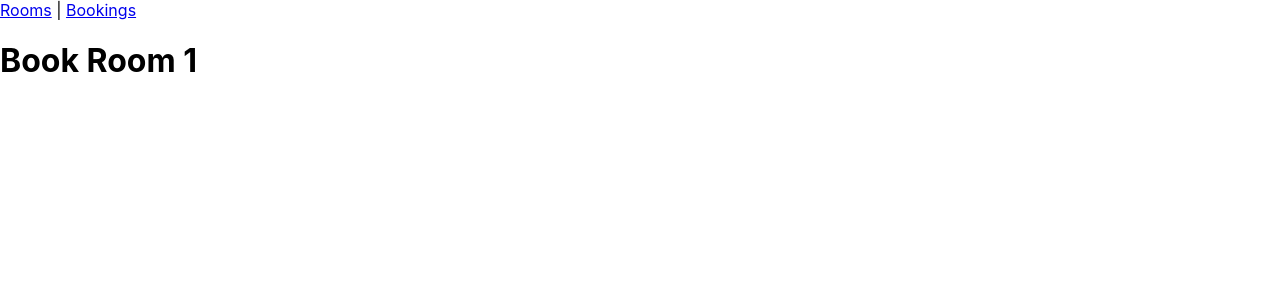
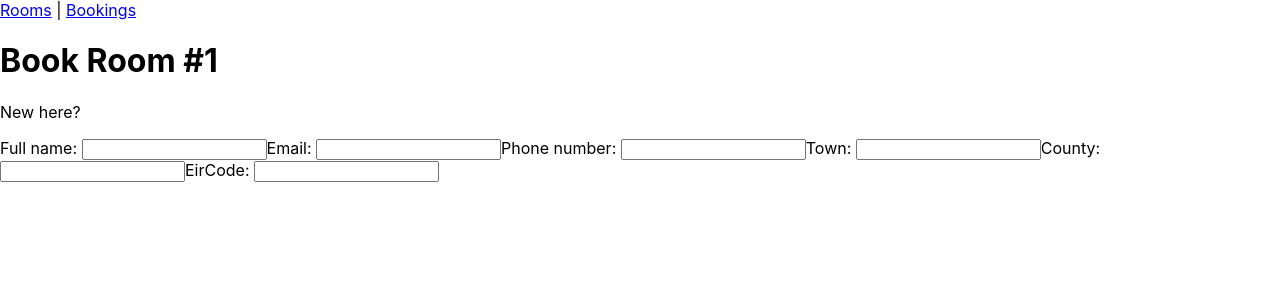
Before and after one commit to ffrusik/Team-Project, a React (Create React App) app in the folder client/: page /book/1 in a window 1280 px wide. Shown: the top 300 px of the page. Built offline with nearby package versions, Linux system fonts and the light colour scheme.

Commit message:
Added a form

```diff
--- a/client/src/pages/BookRoomPage.jsx
+++ b/client/src/pages/BookRoomPage.jsx
@@ -5,8 +5,22 @@ function BookRoomPage() {
 
   return (
     <div>
-      <h1>Book Room {id}</h1>
-      {/* booking form here */}
+      <h1>Book Room #{id}</h1>
+      <form action="/api/bookings" method="POST">
+        <p>New here?</p>
+        <label for="guestNameInput">Full name: </label>
+        <input type="text" id="guestNameInput" ></input>
+        <label for="emailInput">Email: </label>
+        <input type="text" id="emailInput" ></input>
+        <label for="phoneNumberInput">Phone number: </label>
+        <input type="text" id="phoneNumberInput" ></input>
+        <label for="townInput">Town: </label>
+        <input type="text" id="townInput" ></input>
+        <label for="countyInput">County: </label>
+        <input type="text" id="countyInput" ></input>
+        <label for="eircodeInput">EirCode: </label>
+        <input type="text" id="eircodeInput" ></input>
+      </form>
     </div>
   );
 }
```
